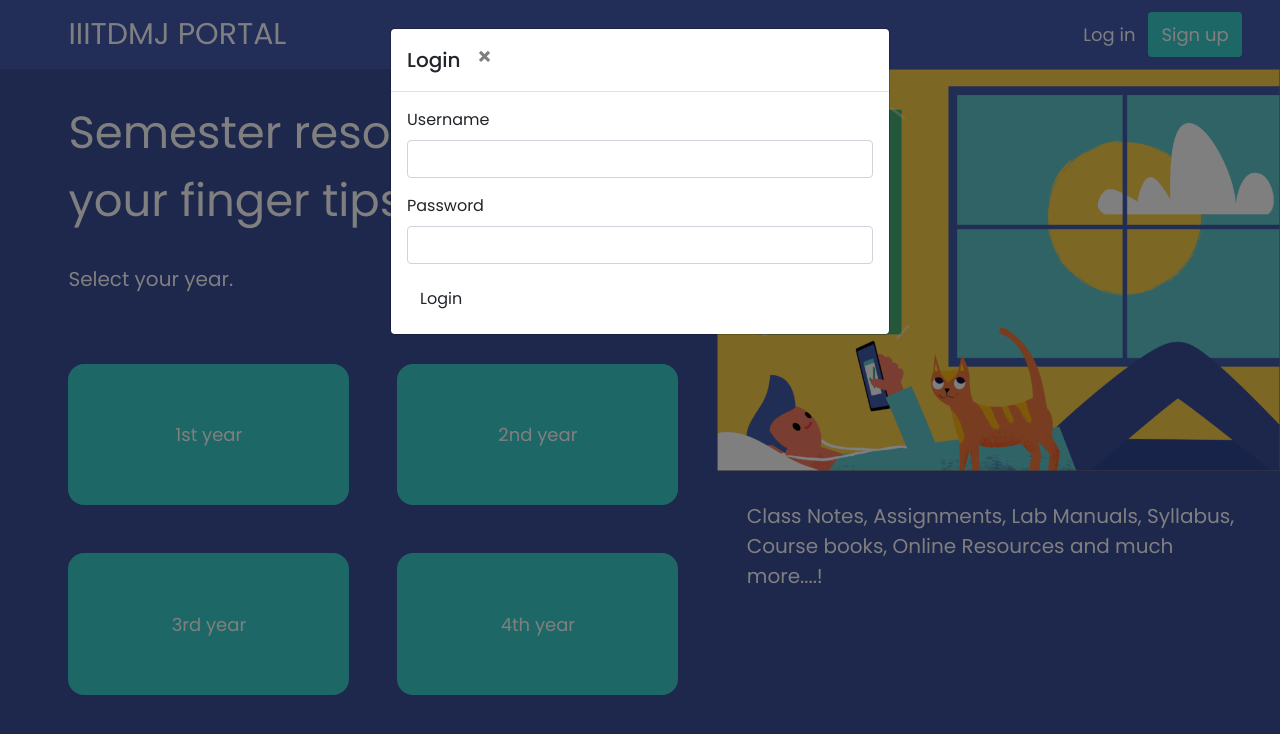
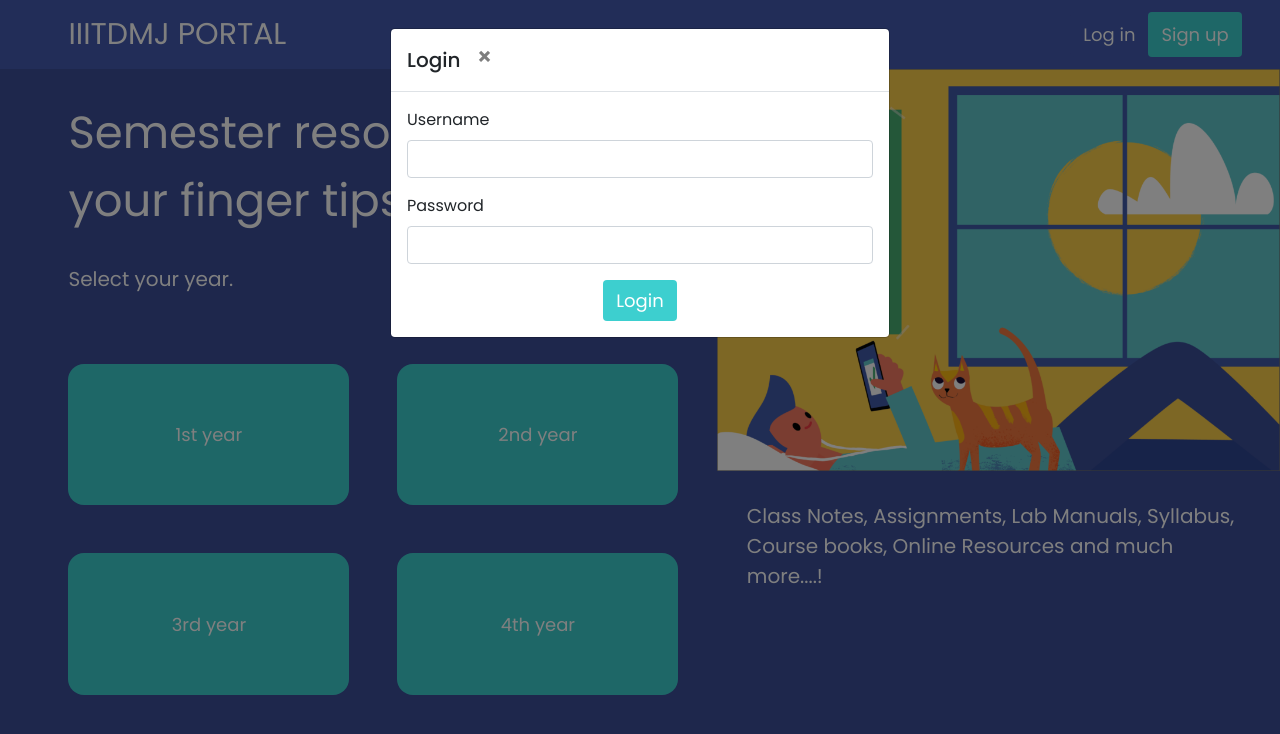
Before and after one commit to BitByte-TPC/resource_website, a React (Create React App) app in the folder frontend/: page /Home in a window 1280 px wide. Both pictures are taken after a click on the button "Log in". Shown: the top 734 px of the page. Built offline with nearby package versions, Linux system fonts and the light colour scheme.

Commit message:
Form Button Updated

```diff
--- a/frontend/src/common/form.jsx
+++ b/frontend/src/common/form.jsx
@@ -48,7 +48,7 @@ class Form extends Component {
   };
 
   renderButton(label) {
-    return <button className="btn l1">{label}</button>;
+    return <center><button className="priButton">{label}</button></center>;
   }
 
   renderInput(name, label, type = "text") {
```
